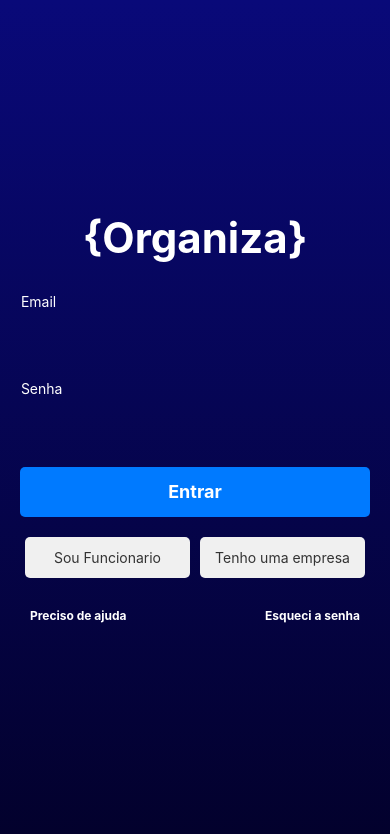
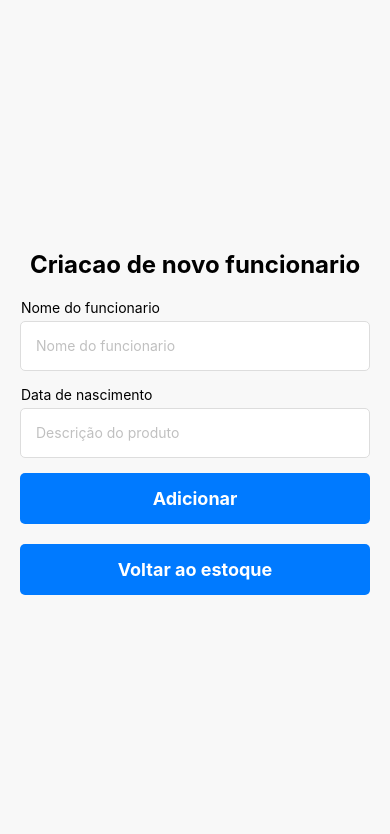
Before and after one commit to GiorgioRafael/Organiza, a React Native app: screen /TelaFuncionarios in a window 390 px wide. Shown: the top 834 px of the page. Built offline with nearby package versions, Linux system fonts and the light colour scheme; no server answers.

Commit message:
adicao codigo do pedro, e adicao de criacao de funcionario.

```diff
--- /dev/null
+++ b/Components/DetalhesProduto.jsx
@@ -0,0 +1,46 @@
+import React from 'react';
+import { Text, View, Button, StyleSheet } from 'react-native';
+
+
+const DetalhesProduto = ({ navigation, route }) => {
+  const { produto } = route.params; // Acessa o produto passado via navegação
+
+  return (
+    <View style={styles.container}>
+      <Text style={styles.title}>Detalhes do Produto</Text>
+      <Text>Código: {produto.Codigo_Produto}</Text>
+      <Text>Nome: {produto.NomeProduto}</Text>
+      <Text>Quantidade: {produto.quantidade}</Text>
+      <Text>Preço: {produto.preco}</Text>
+
+      <Button title="Voltar" onPress={() => navigation.goBack()} />
+    </View>
+  );
+}
+
+const styles = StyleSheet.create({
+    container: {
+      flex: 1,
+      justifyContent: 'center',
+      alignItems: 'center',
+      backgroundColor: '#f0f0f0',
+      padding: 20,
+    },
+    title: {
+      fontSize: 24,
+      fontWeight: 'bold',
+      marginBottom: 20,
+      color: '#333',
+    },
+    text: {
+      fontSize: 16,
+      marginBottom: 10,
+      color: '#666',
+    },
+    button: {
+      marginTop: 20,
+    }
+  });
+
+
+export default DetalhesProduto;
--- a/Components/FireBaseAdd.js
+++ b/Components/FireBaseAdd.js
@@ -5,7 +5,15 @@ import { Alert } from 'react-native';
 import { FIREBASE_AUTH } from '../config';
 const db = getFirestore(app)
 
-
+const generateCustomId = () => {
+  const characters = 'ABCDEFGHIJKLMNOPQRSTUVWXYZabcdefghijklmnopqrstuvwxyz0123456789';
+  let result = '';
+  const charactersLength = characters.length;
+  for (let i = 0; i < 10; i++) {
+    result += characters.charAt(Math.floor(Math.random() * charactersLength));
+  }
+  return result;
+};
 export async function createOne(userId, produto) {
   try {
       const produtoCollection = collection(db, 'Empresas', userId, 'produto');
@@ -35,3 +43,14 @@ export async function createEmpresaInfo(empresaInfo, navigation) {
       console.log('Erro ao cadastrar as informações da empresa: ', error);
     }
   }
+
+  export async function createFuncionario(userId, funcInfo) {
+    try {
+      const customDocId = generateCustomId(); // Generate custom document ID
+      const funcionarioDocRef = doc(db, 'Empresas', userId, 'funcionarios', customDocId);
+      await setDoc(funcionarioDocRef, funcInfo);
+      Alert.alert('Funcionario registrado com sucesso');
+    } catch (error) {
+      console.log('Erro ao cadastrar o funcionario: ', error);
+    }
+  }
--- a/Components/FuncionarioLogin.jsx
+++ b/Components/FuncionarioLogin.jsx
@@ -7,12 +7,10 @@ import { LinearGradient } from 'expo-linear-gradient';
 const FuncionarioLogin = ({ navigation }) => {
     const [codigoLogin, setCodigoLogin] = useState('');
 
-    const handleSubmit = () => {
-      // logica verificacao de login abaixo
+    const handleLoginFuncionario = () => {
+      // logica para login de funcionario
 
 
-      //se o usuario existir na database:
-      navigation.navigate('TelaEstoque'); //ir para tela estoque
 
     };
 
@@ -43,7 +41,7 @@ const FuncionarioLogin = ({ navigation }) => {
 
         <TouchableOpacity
         style={styles.submitButton}
-        onPress={handleSubmit}>
+        onPress={() =>console.log("Login funcionario pressed")}>
           <Text style={styles.submitButtonText}>Entrar</Text>
         </TouchableOpacity>
 
--- a/Components/TelaEstoque.jsx
+++ b/Components/TelaEstoque.jsx
@@ -33,9 +33,17 @@ const TelaEstoque = ({ navigation, route }) => {
         <Text style={styles.itemText}>{item.NomeProduto}</Text>
         <Text style={styles.itemText}>{item.quantidade}</Text>
         <Text style={styles.itemText}>{item.preço}</Text>
+        <TouchableOpacity
+          style={styles.detailsButton}
+          onPress={() => navigation.navigate('DetalhesProduto', { produto: item })}
+    >
+      <Text style={styles.detailsButtonText}>Ver Detalhes</Text>
+    </TouchableOpacity>
+
       </View>
     );
     return (
+
       <View style={styles.container}>
         <Text style={styles.title}>Estoque</Text>
         <View style={styles.buttonRow}>
@@ -46,12 +54,15 @@ const TelaEstoque = ({ navigation, route }) => {
           <TouchableOpacity style={styles.optionButton}>
             <Text style={styles.optionButtonText}>Registrar saída</Text>
           </TouchableOpacity>
+          <TouchableOpacity style={styles.optionButton} onPress={() => navigation.navigate('TelaFuncionarios')}>
+            <Text style={styles.optionButtonText}>Gerir funcionario</Text>
+          </TouchableOpacity>
         </View>
 
 
         {/* Lista de produtos adicionados */}
 
-        <View>
+        <View  style={styles.container}>
         <TextInput
           style={styles.input}
           placeholder="Buscar por código ou nome do produto"
@@ -185,6 +196,19 @@ const TelaEstoque = ({ navigation, route }) => {
       width: '100%',
       padding: 10,
     },
+    detailsButton: {
+      backgroundColor: '#007aff',
+      paddingHorizontal: 8,
+      paddingVertical: 6,
+      borderRadius: 5,
+      justifyContent: 'center',
+      alignItems: 'center',
+      marginLeft: 10,
+    },
+    detailsButtonText: {
+      color: '#fff',
+      fontSize: 12,
+    },
     container: {
       flex: 1,
       backgroundImage : 'linear-gradient(45deg, #3c1779, #0073c5)',
--- /dev/null
+++ b/Components/TelaFuncionarios.jsx
@@ -0,0 +1,140 @@
+import React, { useState } from 'react';
+import { Text, View, StyleSheet, TextInput, TouchableOpacity, Alert } from 'react-native';
+import { app } from '../config';
+import { getFirestore } from 'firebase/firestore';
+import { createFuncionario } from './FireBaseAdd'
+
+export const TelaFuncionarios = ( { navigation, route }) => {
+    const [funcNome, setFuncNome] = useState('');
+    const [funcDataNascimento, setFuncDataNascimento] = useState('');
+    const { userId } = route.params;
+
+    const handleAddProduto = async () => {
+      if (funcNome && funcDataNascimento) {
+        let funcInfo = {
+          Nome: funcNome,
+          DataDeNascimento: funcDataNascimento,
+
+        };
+        try {
+          await createFuncionario(userId, funcInfo);
+          Alert.alert('Funcionario registrado com sucesso');
+            setFuncNome('');
+            setFuncDataNascimento('');
+        } catch (error) {
+          Alert.alert('Erro ao cadastrar o funcionario', error.message);
+        }
+      } else {
+        Alert.alert('Por favor, preencha todos os campos.');
+      }
+    };
+
+  // Função para renderizar cada item da lista
+
+  return (
+<View style={styles.container}>
+        <Text style={styles.title}>Criacao de novo funcionario</Text>
+
+        {/* Campo para inserir o nome do produto */}
+        <Text style={styles.formInput}>Nome do funcionario</Text>
+        <TextInput
+
+          style={styles.input}
+          placeholder="Nome do funcionario"
+          placeholderTextColor="#c0c0c0"
+          value={funcNome}
+          onChangeText={(funcNome)=> setFuncNome(funcNome)}
+        />
+        <Text style={styles.formInput}>Data de nascimento</Text>
+        <TextInput
+          style={styles.input}
+          placeholder="Descrição do produto"
+          placeholderTextColor="#c0c0c0"
+          value={funcDataNascimento}
+          onChangeText={(funcDataNascimento)=> setFuncDataNascimento(funcDataNascimento)}
+        />
+        <TouchableOpacity style={styles.addButton} onPress={handleAddProduto}>
+          <Text style={styles.addButtonText}>Adicionar</Text>
+        </TouchableOpacity>
+
+        <TouchableOpacity style={styles.addButton} onPress={()=> navigation.navigate('TelaEstoque')}>
+          <Text style={styles.addButtonText}>Voltar ao estoque</Text>
+        </TouchableOpacity>
+</View>
+  )
+}
+
+const styles = StyleSheet.create({
+  container: {
+    flex: 1,
+    justifyContent: 'center',
+    alignItems: 'center',
+    backgroundColor: '#f8f8f8',
+    padding: 20,
+  },
+  title: {
+    paddingTop: 20,
+    fontSize: 24,
+    fontWeight: 'bold',
+    marginBottom: 20,
+  },
+  titleH2: {
+    paddingTop: 5,
+    fontSize: 16,
+    fontWeight: '500',
+    marginBottom: 5,
+  },
+  input: {
+    width: '100%',
+    height: 50,
+    borderWidth: 1,
+    borderColor: '#ddd',
+    borderRadius: 5,
+    paddingHorizontal: 15,
+    marginBottom: 15,
+    backgroundColor: '#fff',
+  },
+  formInput: {
+    textAlign: 'left',
+    width: '99.5%',
+    marginBottom: 5,
+    fontWeight: '400',
+    color: 'black',
+  },
+  addButton: {
+    backgroundColor: '#007AFF',
+    padding: 15,
+    borderRadius: 5,
+    marginBottom: 20,
+    width: '100%',
+    alignItems: 'center',
+  },
+  addButtonText: {
+    color: '#fff',
+    fontSize: 18,
+    fontWeight: 'bold',
+  },
+  list: {
+    width: '100%',
+    marginTop: 20,
+  },
+  itemContainer: {
+    padding: 15,
+    borderBottomColor: '#090979',
+    borderBottomWidth: 1.5,
+    borderRadius: 5,
+    flexDirection: 'row',
+    justifyContent: 'space-between',
+  },
+  itemText: {
+    fontSize: 16,
+  },
+  emptyText: {
+    textAlign: 'center',
+    marginTop: 20,
+    color: '#666',
+  },
+});
+
+
+export default TelaFuncionarios;
--- a/routes/index.routes.jsx
+++ b/routes/index.routes.jsx
@@ -7,6 +7,8 @@ import LoginScreen from '../Components/LoginScreen';
 import TelaEstoque from '../Components/TelaEstoque';
 import FuncionarioLogin from '../Components/FuncionarioLogin';
 import EmpresaLogin from '../Components/EmpresaLogin';
+import TelaFuncionarios from '../Components/TelaFuncionarios';
+import DetalhesProduto from '../Components/DetalhesProduto';
 
 const Stack = createStackNavigator();
 
@@ -42,6 +44,9 @@ const Routes = () => {
         />
         <Stack.Screen name="FuncionarioLogin" component={FuncionarioLogin} />
         <Stack.Screen name="EmpresaLogin" component={EmpresaLogin} />
+        <Stack.Screen name="DetalhesProduto" component={DetalhesProduto} />
+        <Stack.Screen name="TelaFuncionarios" component={TelaFuncionarios} initialParams={{ userId }} />
+
       </Stack.Navigator>
     </NavigationContainer>
   );
```
